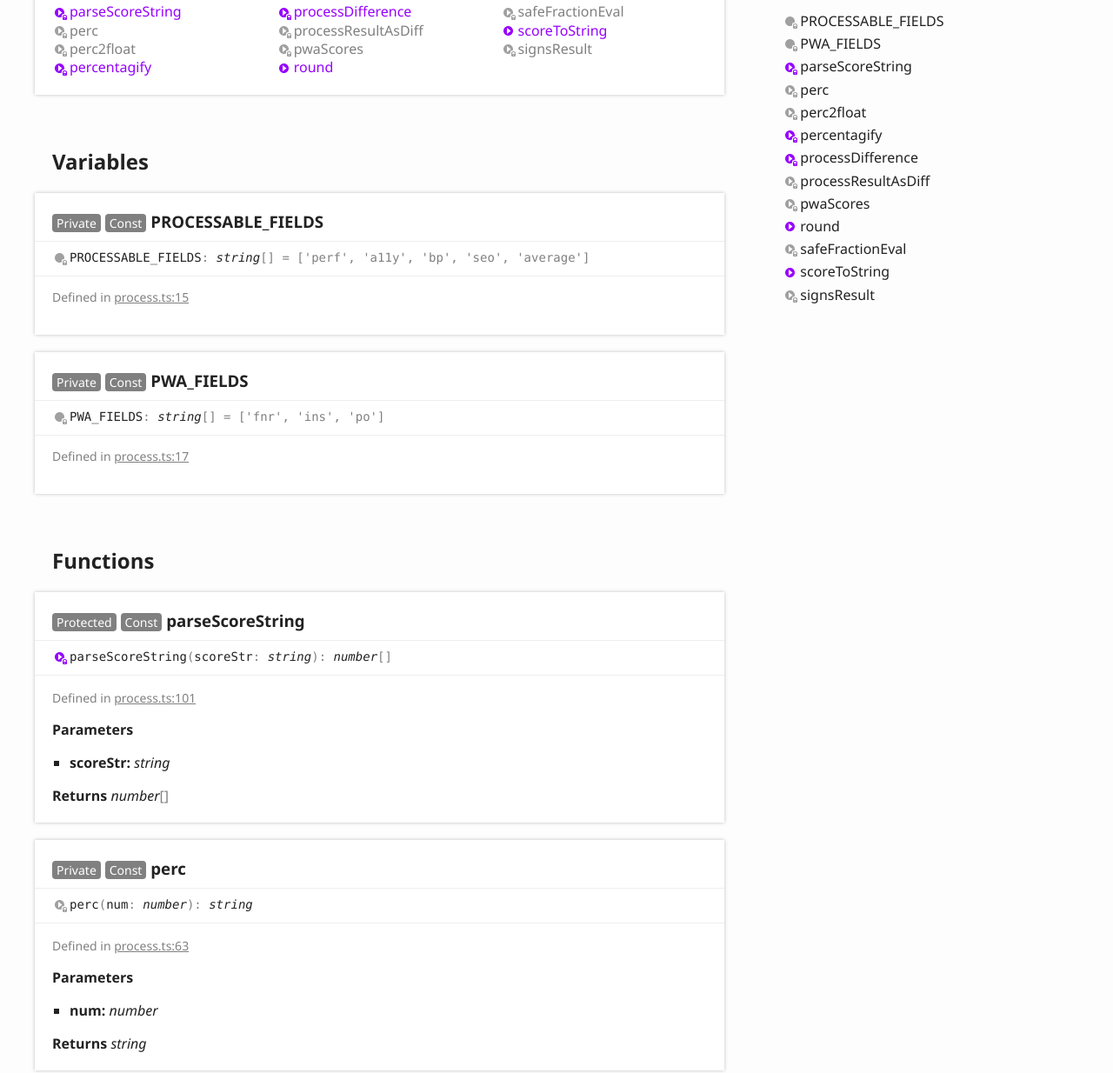
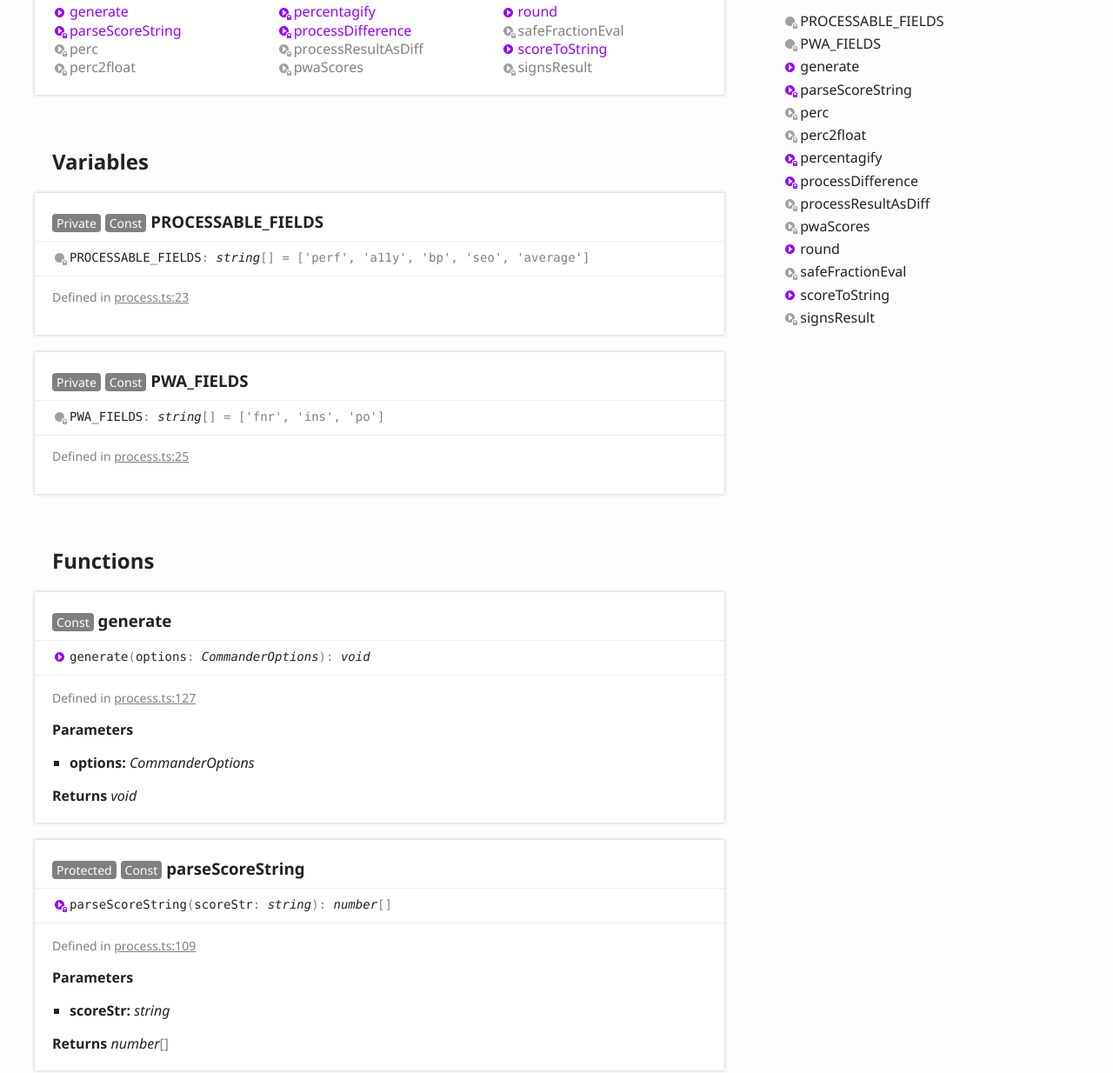
Before and after one commit to Berkmann18/lh-avg, a website: page doc/modules/_process_.html in a window 1280 px wide. Shown: the part 414-1648 px from the top of the page at 87% size. Drawn offline with Linux system fonts and the light colour scheme.

```diff
--- a/doc/modules/_process_.html
+++ b/doc/modules/_process_.html
@@ -78,6 +78,7 @@
 						<section class="tsd-index-section ">
 							<h3>Functions</h3>
 							<ul class="tsd-index-list">
+								<li class="tsd-kind-function tsd-parent-kind-module"><a href="_process_.html#generate" class="tsd-kind-icon">generate</a></li>
 								<li class="tsd-kind-function tsd-parent-kind-module tsd-is-protected"><a href="_process_.html#parsescorestring" class="tsd-kind-icon">parse<wbr>Score<wbr>String</a></li>
 								<li class="tsd-kind-function tsd-parent-kind-module tsd-is-private tsd-is-not-exported"><a href="_process_.html#perc" class="tsd-kind-icon">perc</a></li>
 								<li class="tsd-kind-function tsd-parent-kind-module tsd-is-private tsd-is-not-exported"><a href="_process_.html#perc2float" class="tsd-kind-icon">perc2float</a></li>
@@ -102,7 +103,7 @@
 					<div class="tsd-signature tsd-kind-icon">PROCESSABLE_<wbr>FIELDS<span class="tsd-signature-symbol">:</span> <span class="tsd-signature-type">string</span><span class="tsd-signature-symbol">[]</span><span class="tsd-signature-symbol"> = [&#x27;perf&#x27;, &#x27;a11y&#x27;, &#x27;bp&#x27;, &#x27;seo&#x27;, &#x27;average&#x27;]</span></div>
 					<aside class="tsd-sources">
 						<ul>
-							<li>Defined in <a href="https://github.com/Berkmann18/lh-avg/blob/c804c9d/src/process.ts#L15">process.ts:15</a></li>
+							<li>Defined in <a href="https://github.com/Berkmann18/lh-avg/blob/cfa042b/src/process.ts#L23">process.ts:23</a></li>
 						</ul>
 					</aside>
 					<div class="tsd-comment tsd-typography">
@@ -114,7 +115,7 @@
 					<div class="tsd-signature tsd-kind-icon">PWA_<wbr>FIELDS<span class="tsd-signature-symbol">:</span> <span class="tsd-signature-type">string</span><span class="tsd-signature-symbol">[]</span><span class="tsd-signature-symbol"> = [&#x27;fnr&#x27;, &#x27;ins&#x27;, &#x27;po&#x27;]</span></div>
 					<aside class="tsd-sources">
 						<ul>
-							<li>Defined in <a href="https://github.com/Berkmann18/lh-avg/blob/c804c9d/src/process.ts#L17">process.ts:17</a></li>
+							<li>Defined in <a href="https://github.com/Berkmann18/lh-avg/blob/cfa042b/src/process.ts#L25">process.ts:25</a></li>
 						</ul>
 					</aside>
 					<div class="tsd-comment tsd-typography">
@@ -123,6 +124,29 @@
 			</section>
 			<section class="tsd-panel-group tsd-member-group ">
 				<h2>Functions</h2>
+				<section class="tsd-panel tsd-member tsd-kind-function tsd-parent-kind-module">
+					<a name="generate" class="tsd-anchor"></a>
+					<h3><span class="tsd-flag ts-flagConst">Const</span> generate</h3>
+					<ul class="tsd-signatures tsd-kind-function tsd-parent-kind-module">
+						<li class="tsd-signature tsd-kind-icon">generate<span class="tsd-signature-symbol">(</span>options<span class="tsd-signature-symbol">: </span><span class="tsd-signature-type">CommanderOptions</span><span class="tsd-signature-symbol">)</span><span class="tsd-signature-symbol">: </span><span class="tsd-signature-type">void</span></li>
+					</ul>
+					<ul class="tsd-descriptions">
+						<li class="tsd-description">
+							<aside class="tsd-sources">
+								<ul>
+									<li>Defined in <a href="https://github.com/Berkmann18/lh-avg/blob/cfa042b/src/process.ts#L127">process.ts:127</a></li>
+								</ul>
+							</aside>
+							<h4 class="tsd-parameters-title">Parameters</h4>
+							<ul class="tsd-parameters">
+								<li>
+									<h5>options: <span class="tsd-signature-type">CommanderOptions</span></h5>
+								</li>
+							</ul>
+							<h4 class="tsd-returns-title">Returns <span class="tsd-signature-type">void</span></h4>
+						</li>
+					</ul>
+				</section>
 				<section class="tsd-panel tsd-member tsd-kind-function tsd-parent-kind-module tsd-is-protected">
 					<a name="parsescorestring" class="tsd-anchor"></a>
 					<h3><span class="tsd-flag ts-flagProtected">Protected</span> <span class="tsd-flag ts-flagConst">Const</span> parse<wbr>Score<wbr>String</h3>
@@ -133,7 +157,7 @@
 						<li class="tsd-description">
 							<aside class="tsd-sources">
 								<ul>
-									<li>Defined in <a href="https://github.com/Berkmann18/lh-avg/blob/c804c9d/src/process.ts#L101">process.ts:101</a></li>
+									<li>Defined in <a href="https://github.com/Berkmann18/lh-avg/blob/cfa042b/src/process.ts#L109">process.ts:109</a></li>
 								</ul>
 							</aside>
 							<div class="tsd-comment tsd-typography">
@@ -158,7 +182,7 @@
 						<li class="tsd-description">
 							<aside class="tsd-sources">
 								<ul>
-									<li>Defined in <a href="https://github.com/Berkmann18/lh-avg/blob/c804c9d/src/process.ts#L63">process.ts:63</a></li>
+									<li>Defined in <a href="https://github.com/Berkmann18/lh-avg/blob/cfa042b/src/process.ts#L71">process.ts:71</a></li>
 								</ul>
 							</aside>
 							<div class="tsd-comment tsd-typography">
@@ -183,7 +207,7 @@
 						<li class="tsd-description">
 							<aside class="tsd-sources">
 								<ul>
-									<li>Defined in <a href="https://github.com/Berkmann18/lh-avg/blob/c804c9d/src/process.ts#L88">process.ts:88</a></li>
+									<li>Defined in <a href="https://github.com/Berkmann18/lh-avg/blob/cfa042b/src/process.ts#L96">process.ts:96</a></li>
 								</ul>
 							</aside>
 							<div class="tsd-comment tsd-typography">
@@ -211,7 +235,7 @@
 						<li class="tsd-description">
 							<aside class="tsd-sources">
 								<ul>
-									<li>Defined in <a href="https://github.com/Berkmann18/lh-avg/blob/c804c9d/src/process.ts#L66">process.ts:66</a></li>
+									<li>Defined in <a href="https://github.com/Berkmann18/lh-avg/blob/cfa042b/src/process.ts#L74">process.ts:74</a></li>
 								</ul>
 							</aside>
 							<div class="tsd-comment tsd-typography">
@@ -236,7 +260,7 @@
 						<li class="tsd-description">
 							<aside class="tsd-sources">
 								<ul>
-									<li>Defined in <a href="https://github.com/Berkmann18/lh-avg/blob/c804c9d/src/process.ts#L36">process.ts:36</a></li>
+									<li>Defined in <a href="https://github.com/Berkmann18/lh-avg/blob/cfa042b/src/process.ts#L44">process.ts:44</a></li>
 								</ul>
 							</aside>
 							<div class="tsd-comment tsd-typography">
@@ -267,7 +291,7 @@
 						<li class="tsd-description">
 							<aside class="tsd-sources">
 								<ul>
-									<li>Defined in <a href="https://github.com/Berkmann18/lh-avg/blob/c804c9d/src/process.ts#L20">process.ts:20</a></li>
+									<li>Defined in <a href="https://github.com/Berkmann18/lh-avg/blob/cfa042b/src/process.ts#L28">process.ts:28</a></li>
 								</ul>
 							</aside>
 							<div class="tsd-comment tsd-typography">
@@ -295,7 +319,7 @@
 						<li class="tsd-description">
 							<aside class="tsd-sources">
 								<ul>
-									<li>Defined in <a href="https://github.com/Berkmann18/lh-avg/blob/c804c9d/src/process.ts#L93">process.ts:93</a></li>
+									<li>Defined in <a href="https://github.com/Berkmann18/lh-avg/blob/cfa042b/src/process.ts#L101">process.ts:101</a></li>
 								</ul>
 							</aside>
 							<div class="tsd-comment tsd-typography">
@@ -323,7 +347,7 @@
 						<li class="tsd-description">
 							<aside class="tsd-sources">
 								<ul>
-									<li>Defined in <a href="https://github.com/Berkmann18/lh-avg/blob/c804c9d/src/process.ts#L4">process.ts:4</a></li>
+									<li>Defined in <a href="https://github.com/Berkmann18/lh-avg/blob/cfa042b/src/process.ts#L12">process.ts:12</a></li>
 								</ul>
 							</aside>
 							<h4 class="tsd-parameters-title">Parameters</h4>
@@ -346,7 +370,7 @@
 						<li class="tsd-description">
 							<aside class="tsd-sources">
 								<ul>
-									<li>Defined in <a href="https://github.com/Berkmann18/lh-avg/blob/c804c9d/src/process.ts#L82">process.ts:82</a></li>
+									<li>Defined in <a href="https://github.com/Berkmann18/lh-avg/blob/cfa042b/src/process.ts#L90">process.ts:90</a></li>
 								</ul>
 							</aside>
 							<div class="tsd-comment tsd-typography">
@@ -371,7 +395,7 @@
 						<li class="tsd-description">
 							<aside class="tsd-sources">
 								<ul>
-									<li>Defined in <a href="https://github.com/Berkmann18/lh-avg/blob/c804c9d/src/process.ts#L108">process.ts:108</a></li>
+									<li>Defined in <a href="https://github.com/Berkmann18/lh-avg/blob/cfa042b/src/process.ts#L116">process.ts:116</a></li>
 								</ul>
 							</aside>
 							<h4 class="tsd-parameters-title">Parameters</h4>
@@ -394,7 +418,7 @@
 						<li class="tsd-description">
 							<aside class="tsd-sources">
 								<ul>
-									<li>Defined in <a href="https://github.com/Berkmann18/lh-avg/blob/c804c9d/src/process.ts#L7">process.ts:7</a></li>
+									<li>Defined in <a href="https://github.com/Berkmann18/lh-avg/blob/cfa042b/src/process.ts#L15">process.ts:15</a></li>
 								</ul>
 							</aside>
 							<div class="tsd-comment tsd-typography">
@@ -438,6 +462,9 @@
 					</li>
 					<li class=" tsd-kind-variable tsd-parent-kind-module tsd-is-private tsd-is-not-exported">
 						<a href="_process_.html#pwa_fields" class="tsd-kind-icon">PWA_<wbr>FIELDS</a>
+					</li>
+					<li class=" tsd-kind-function tsd-parent-kind-module">
+						<a href="_process_.html#generate" class="tsd-kind-icon">generate</a>
 					</li>
 					<li class=" tsd-kind-function tsd-parent-kind-module tsd-is-protected">
 						<a href="_process_.html#parsescorestring" class="tsd-kind-icon">parse<wbr>Score<wbr>String</a>
```
Also changed, not shown: doc/assets/js/search.json (+1 -1 lines), doc/index.html (+0 -5 lines), doc/modules/_index_.html (+3 -3 lines), doc/modules/_split_.html (+1 -1 lines), doc/modules/_transform_.html (+5 -5 lines), README.md.
